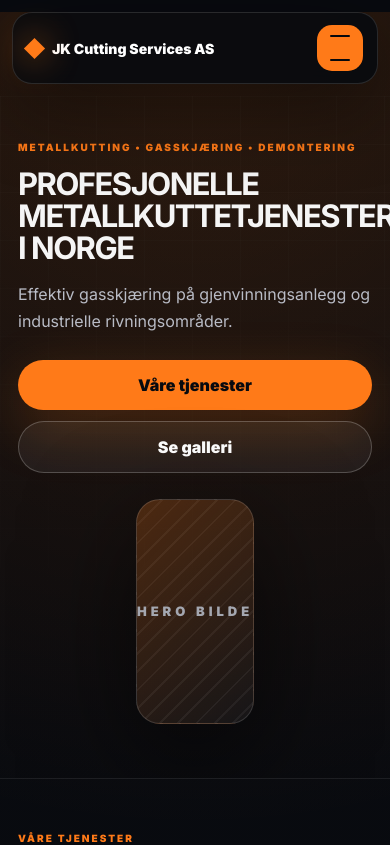
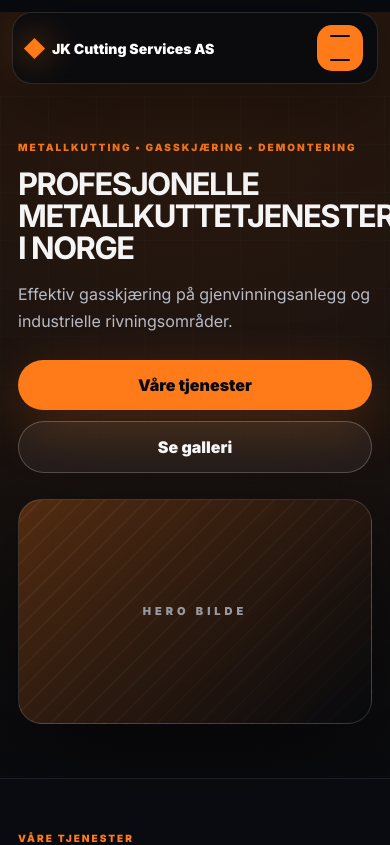
Before and after one commit to Zflex091/jk-cutting-services, a React (Vite) app: page / in a window 390 px wide. Shown: the top 845 px of the page. Built offline with nearby package versions, Linux system fonts and the light colour scheme.

Commit message:
fix hero image slot

```diff
--- a/src/App.css
+++ b/src/App.css
@@ -846,6 +846,7 @@
 }
 
 /* Very small phones */
+/* Very small phones */
 @media (max-width: 390px) {
   .logo-text {
     font-size: 14px;
@@ -860,43 +861,62 @@
     height: 205px;
     min-height: 205px;
   }
-  .hero-visual {
+}
+
+/* HERO IMAGE SLOT */
+
+.hero-visual {
   position: relative;
   z-index: 2;
+  width: 100%;
 }
 
 .image-slot {
+  width: 100%;
   height: 470px;
   border-radius: 34px;
   overflow: hidden;
   border: 1px solid rgba(255, 255, 255, 0.14);
+
   background:
-    linear-gradient(135deg, rgba(255, 122, 24, 0.23), rgba(255, 255, 255, 0.035)),
+    linear-gradient(
+      135deg,
+      rgba(255, 122, 24, 0.26),
+      rgba(7, 9, 13, 0.92)
+    ),
     repeating-linear-gradient(
       -45deg,
-      rgba(255, 255, 255, 0.05) 0,
-      rgba(255, 255, 255, 0.05) 2px,
+      rgba(255, 255, 255, 0.055) 0,
+      rgba(255, 255, 255, 0.055) 2px,
       transparent 2px,
-      transparent 13px
+      transparent 15px
     );
+
   display: flex;
   align-items: center;
   justify-content: center;
-  color: #a4a7b0;
-  font-size: 13px;
+
+  color: #a6a8b2;
+  font-size: 14px;
   font-weight: 900;
-  letter-spacing: 4px;
+  letter-spacing: 7px;
   text-transform: uppercase;
+
   box-shadow: 0 35px 110px rgba(0, 0, 0, 0.58);
+
   animation: float 5s ease-in-out infinite;
+}
+
+.image-slot span {
+  opacity: 0.9;
 }
 
 @media (max-width: 760px) {
   .image-slot {
-    width: 100%;
     height: 225px;
     border-radius: 24px;
+    font-size: 11px;
+    letter-spacing: 4px;
     animation: none;
   }
 }
-}
```
